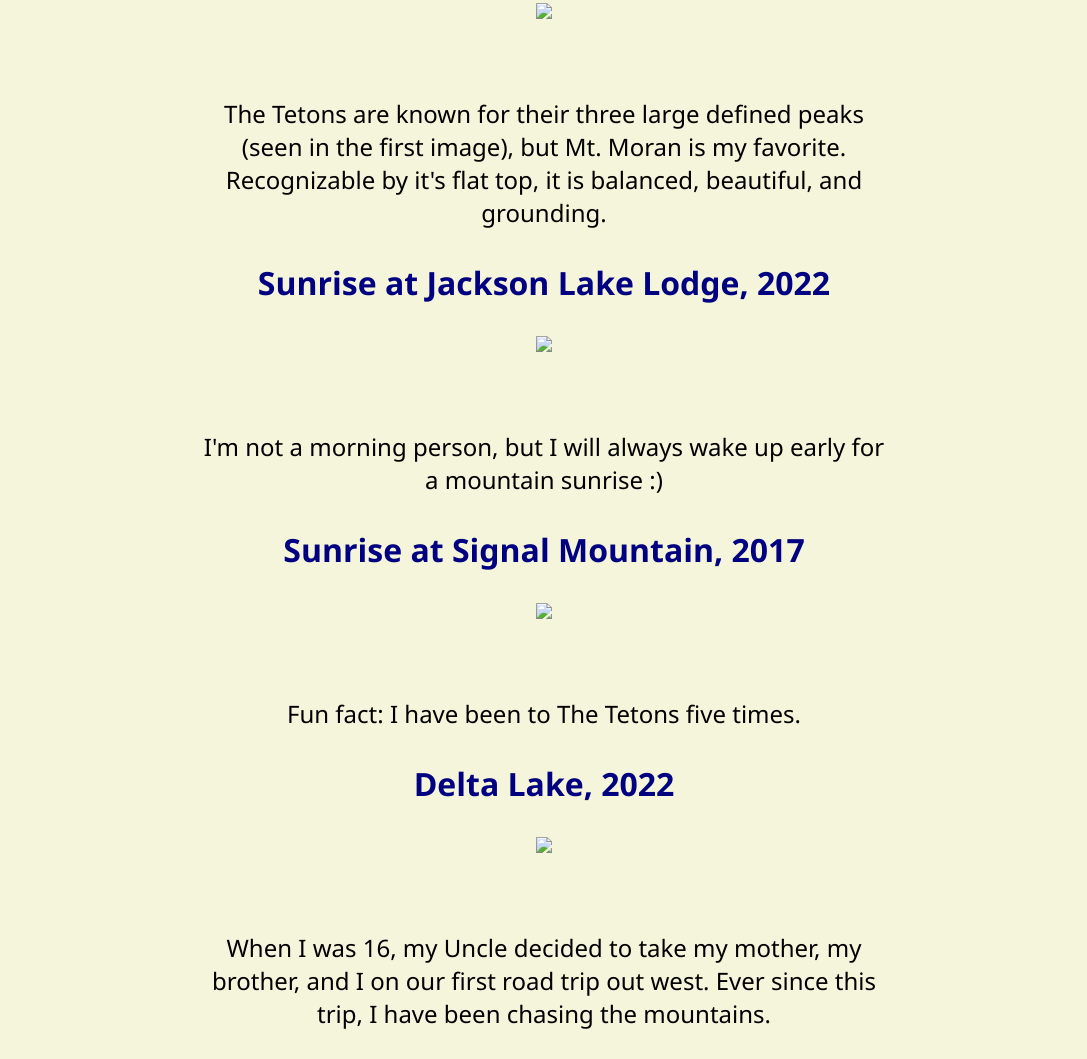
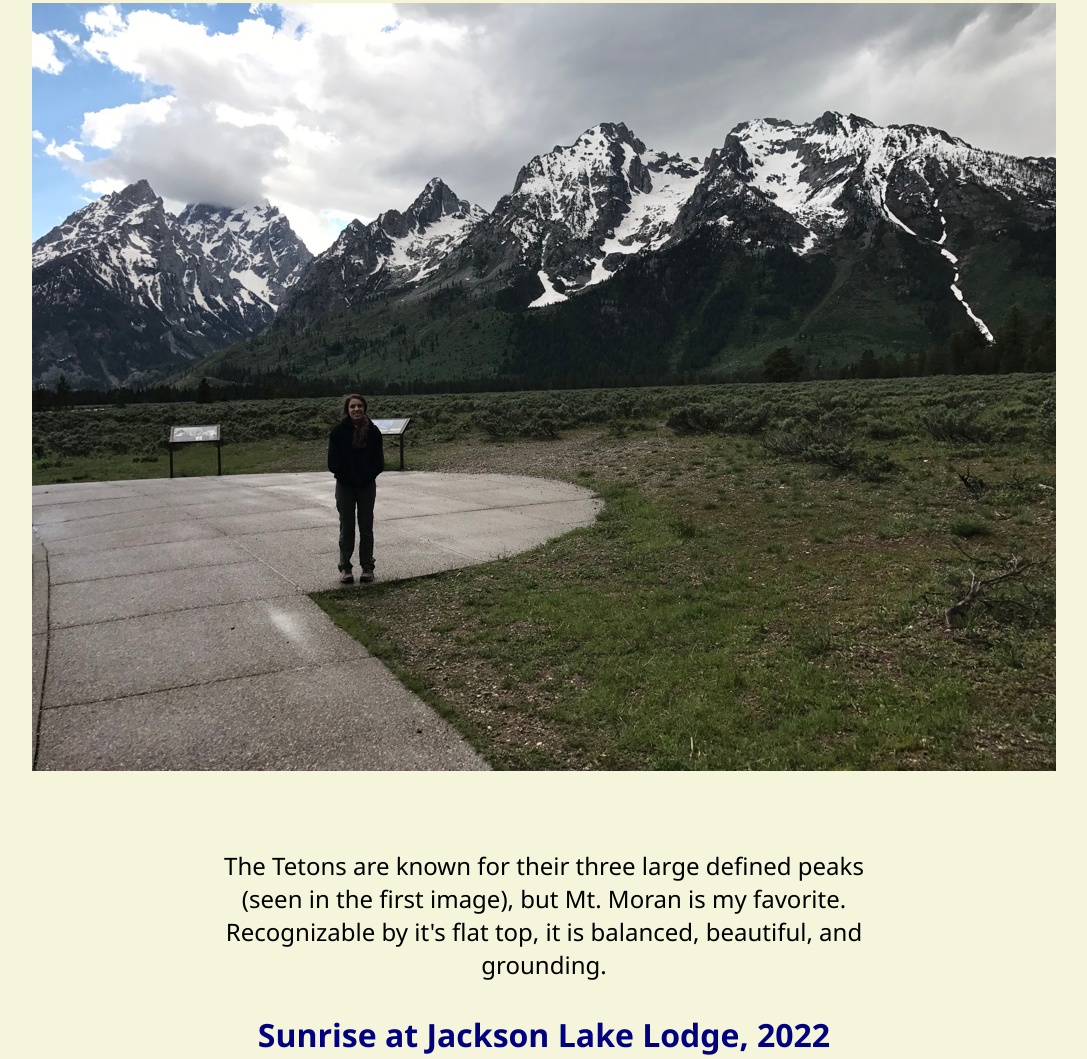
Before and after one commit to mariacat2117/code_project, a plain HTML site: page index.html in a window 1280 px wide. Shown: the part 1459-2518 px from the top of the page, without its empty margins (96-1183 px from the left). Drawn offline with Linux system fonts and the light colour scheme.

Commit message:
image-update

```diff
--- a/index.html
+++ b/index.html
@@ -19,22 +19,22 @@
         <main>
             <p>This is a picture of my favorite place on Earth:</p>
             <h3>Grand Teton National Park</h3>
-            <img src="images/toan-chu-8dvphKlzJ40-unsplash.jpg">
+            <img src="Images/Tetons-Unsplash.jpg">
             <p>Here are some of my own pictures from over the years:</p>
             <h3>My 18th Birthday! June 20th</h3>
-            <img src="images/Image.jpg">
+            <img src="Images/Birthday.jpg">
             <p>The Tetons are known for their three large defined peaks (seen in the first image), but Mt. Moran is my favorite. Recognizable by it's flat top, it is balanced, beautiful, and grounding.</p>
             <h3>Sunrise at Jackson Lake Lodge, 2022</h3>
-            <img src="images/sunrise3.jpg">
+            <img src="Images/Sunrise2022.jpg">
             <p>I'm not a morning person, but I will always wake up early for a mountain sunrise :)</p>
             <h3>Sunrise at Signal Mountain, 2017</h3>
-            <img src="images/Image (2).jpg">
+            <img src="Images/SignalMnt.jpg">
             <p>Fun fact: I have been to The Tetons five times.</p>
             <h3>Delta Lake, 2022</h3>
-            <img src="images/sunrise 2..jpg">
+            <img src="Images/DeltaLake.jpg">
             <p>When I was 16, my Uncle decided to take my mother, my brother, and I on our first road trip out west. Ever since this trip, I have been chasing the mountains.</p>
             <h3>My first trip Out West, 2015</h3>
-            <img src="images/fam.jpg">
+            <img src="Images/fam.jpg">
 
             <h1>
                 Thank you! This has been fun!
```
